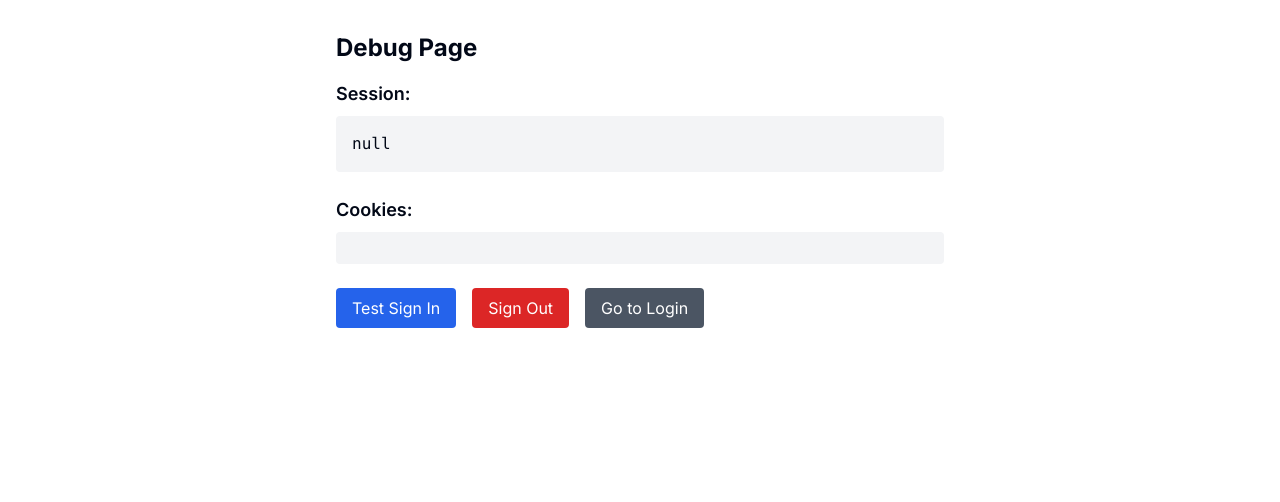
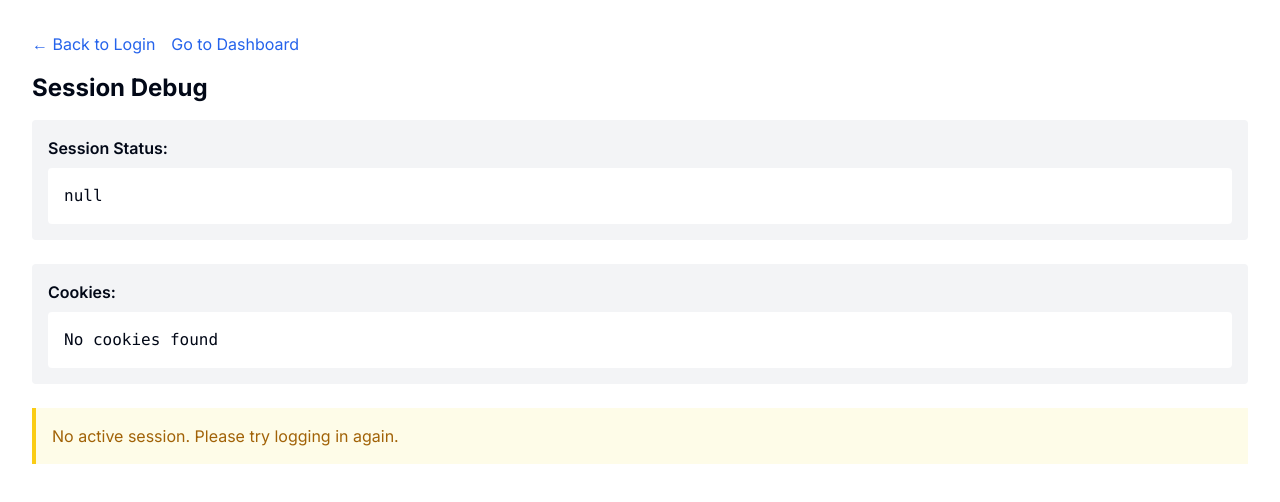
Before and after one commit to sbyiadom/Stratavax-Learning-Management-System, a Next.js app: page /debug in a window 1280 px wide. Shown: the top 502 px of the page. Built offline with nearby package versions, Linux system fonts and the light colour scheme.

Commit message:
Update page.tsx

```diff
--- a/app/debug/page.tsx
+++ b/app/debug/page.tsx
@@ -2,79 +2,64 @@
 
 import { useEffect, useState } from 'react'
 import { createClient } from '@/lib/supabase'
+import Link from 'next/link'
 
 export default function DebugPage() {
-  const [sessionData, setSessionData] = useState<any>(null)
-  const [cookies, setCookies] = useState<string[]>([])
+  const [session, setSession] = useState<any>(null)
+  const [loading, setLoading] = useState(true)
+  const [cookies, setCookies] = useState<string>('')
   const supabase = createClient()
 
   useEffect(() => {
-    checkSession()
-  }, [])
+    const getSession = async () => {
+      const { data: { session } } = await supabase.auth.getSession()
+      setSession(session)
+      setLoading(false)
+      setCookies(document.cookie)
+    }
 
-  const checkSession = async () => {
-    // Get session
-    const { data: { session } } = await supabase.auth.getSession()
-    setSessionData(session)
+    getSession()
 
-    // Get cookies
-    setCookies(document.cookie.split(';').map(c => c.trim()))
-  }
+    const { data: { subscription } } = supabase.auth.onAuthStateChange((_event, session) => {
+      setSession(session)
+    })
 
-  const handleSignIn = async () => {
-    const { error } = await supabase.auth.signInWithPassword({
-      email: 'test@example.com', // Replace with your test user
-      password: 'password123',
-    })
-    if (!error) {
-      window.location.href = '/debug'
-    }
-  }
+    return () => subscription.unsubscribe()
+  }, [supabase.auth])
 
-  const handleSignOut = async () => {
-    await supabase.auth.signOut()
-    window.location.href = '/debug'
-  }
+  if (loading) return <div className="p-8">Loading...</div>
 
   return (
-    <div className="p-8 max-w-2xl mx-auto">
-      <h1 className="text-2xl font-bold mb-4">Debug Page</h1>
-
-      <div className="mb-6">
-        <h2 className="text-lg font-semibold mb-2">Session:</h2>
-        <pre className="bg-gray-100 p-4 rounded overflow-auto">
-          {JSON.stringify(sessionData, null, 2)}
-        </pre>
+    <div className="p-8">
+      <div className="mb-4">
+        <Link href="/login" className="text-blue-600 mr-4">← Back to Login</Link>
+        <Link href="/dashboard" className="text-blue-600">Go to Dashboard</Link>
       </div>
 
-      <div className="mb-6">
-        <h2 className="text-lg font-semibold mb-2">Cookies:</h2>
-        <ul className="bg-gray-100 p-4 rounded">
-          {cookies.map((cookie, i) => (
-            <li key={i} className="font-mono text-sm break-all">{cookie}</li>
-          ))}
-        </ul>
-      </div>
+      <h1 className="text-2xl font-bold mb-4">Session Debug</h1>
 
-      <div className="flex gap-4">
-        <button
-          onClick={handleSignIn}
-          className="px-4 py-2 bg-blue-600 text-white rounded"
-        >
-          Test Sign In
-        </button>
-        <button
-          onClick={handleSignOut}
-          className="px-4 py-2 bg-red-600 text-white rounded"
-        >
-          Sign Out
-        </button>
-        <a
-          href="/login"
-          className="px-4 py-2 bg-gray-600 text-white rounded"
-        >
-          Go to Login
-        </a>
+      <div className="grid gap-6">
+        <div className="bg-gray-100 p-4 rounded">
+          <h2 className="font-semibold mb-2">Session Status:</h2>
+          <pre className="bg-white p-4 rounded overflow-auto max-h-96">
+            {JSON.stringify(session, null, 2)}
+          </pre>
+        </div>
+
+        <div className="bg-gray-100 p-4 rounded">
+          <h2 className="font-semibold mb-2">Cookies:</h2>
+          <pre className="bg-white p-4 rounded overflow-auto">
+            {cookies || 'No cookies found'}
+          </pre>
+        </div>
+
+        {!session && (
+          <div className="bg-yellow-50 border-l-4 border-yellow-400 p-4">
+            <p className="text-yellow-700">
+              No active session. Please try logging in again.
+            </p>
+          </div>
+        )}
       </div>
     </div>
   )
```
